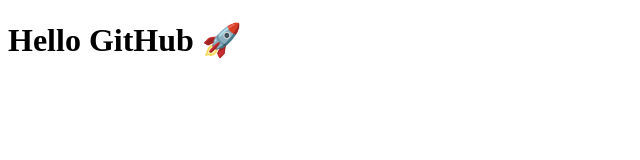
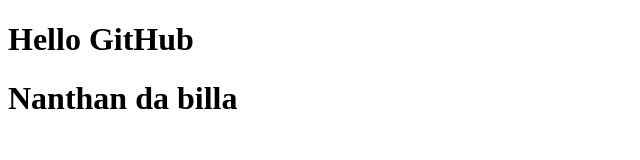
Before and after one commit to sowm-y-a/Mangoose, a plain HTML site: page index.html in a window 1280 px wide. Shown: the whole page, without its empty margins (0-640 px from the left). Drawn offline with Linux system fonts and the light colour scheme.

Commit message:
Update index.html

```diff
--- a/index.html
+++ b/index.html
@@ -4,6 +4,8 @@
   <title>Mangoose</title>
 </head>
 <body>
-  <h1>Hello GitHub 🚀</h1>
+  <h1>Hello GitHub </h1>
+  <h1>Nanthan da billa </h1>
+
 </body>
 </html>
```
